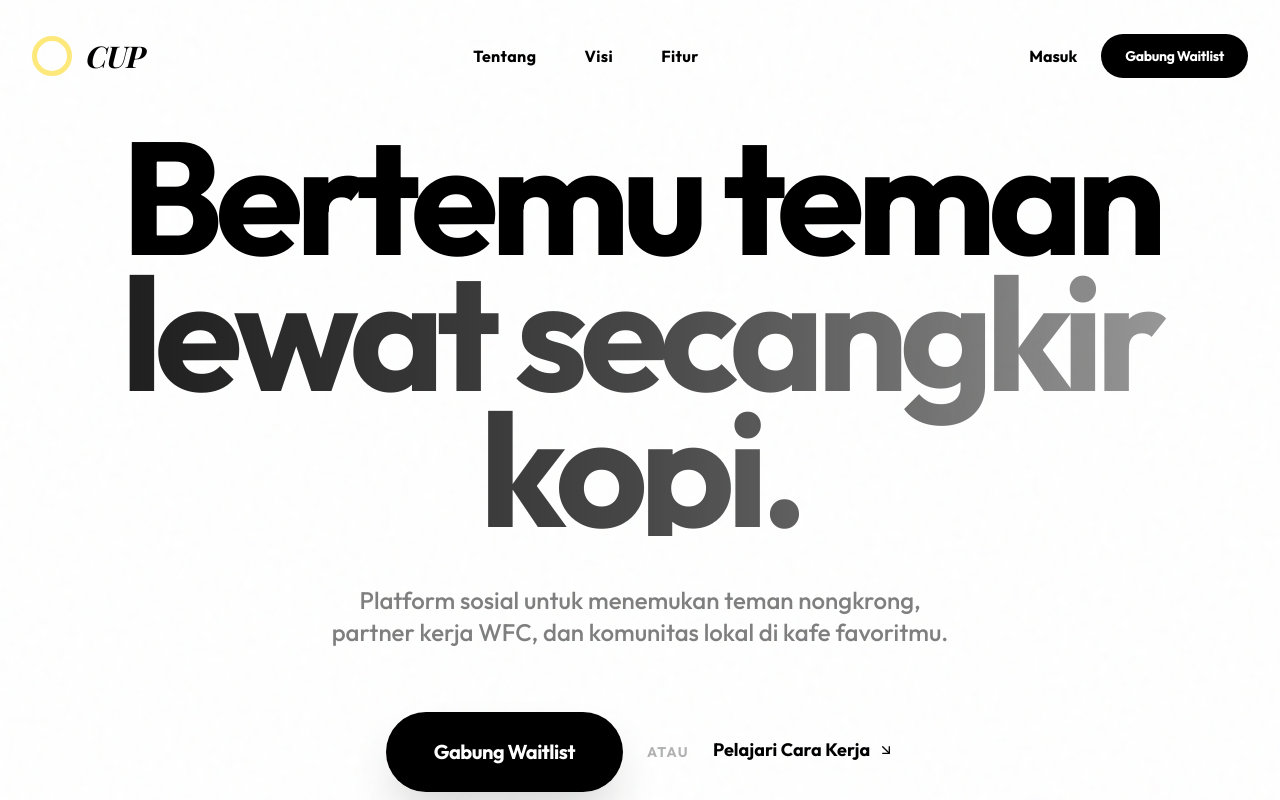
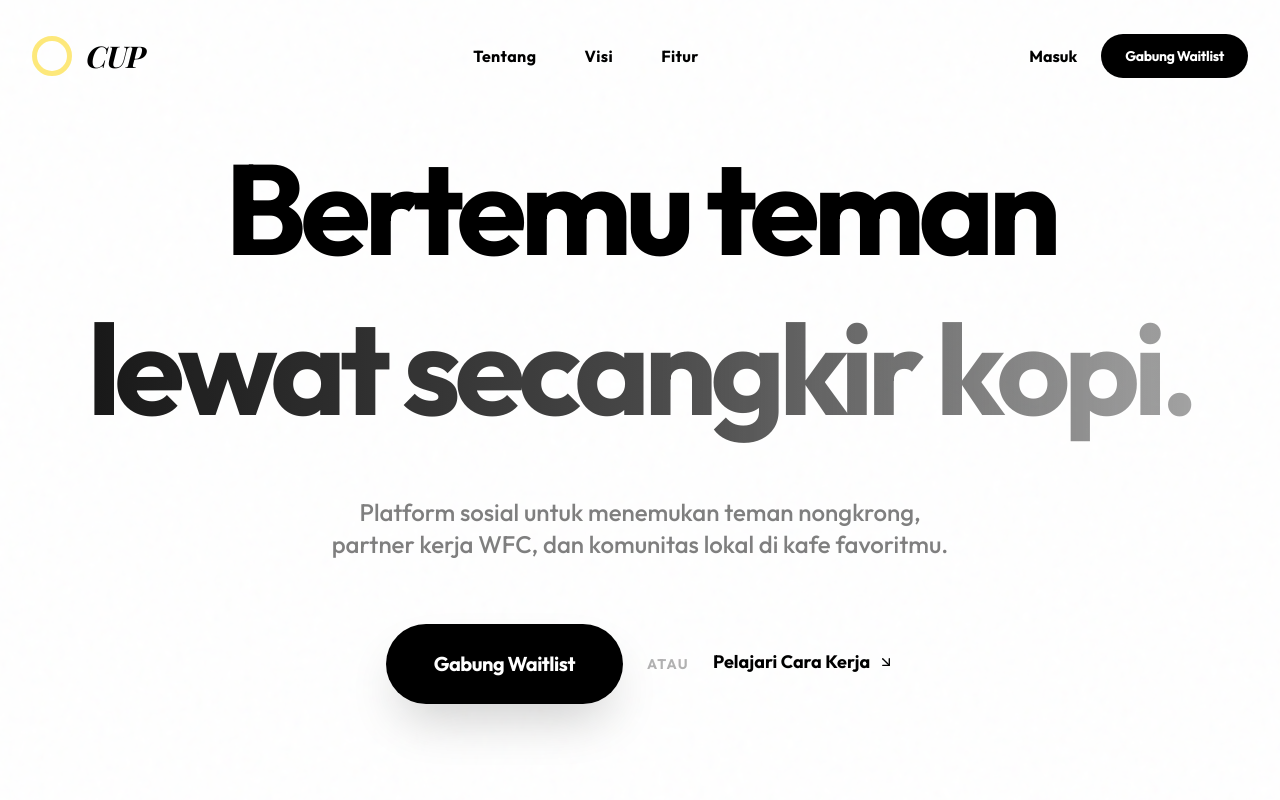
Before and after one commit to heolazz/Coffee-Unite-People, a Next.js app: page / in a window 1280 px wide. Shown: the top 800 px of the page. Built offline with nearby package versions, Linux system fonts and the light colour scheme; a web font is replaced by a local one.

Commit message:
fix: headline text clipping by increasing line-height

```diff
--- a/components/Hero.tsx
+++ b/components/Hero.tsx
@@ -20,7 +20,7 @@ export const Hero: React.FC = () => {
       <div className={`container mx-auto px-4 md:px-8 flex flex-col items-center justify-center text-center z-10 py-12 transition-all duration-1000 transform ${loaded ? 'translate-y-0 opacity-100' : 'translate-y-10 opacity-0'}`}>
 
         {/* Headline - Typography Driven with Gradient Mask */}
-        <h1 className="text-5xl sm:text-5xl md:text-7xl lg:text-[10rem] -mt-20 leading-[1.1] md:leading-[0.85] font-bold tracking-tighter text-black mb-8 md:mb-12 max-w-7xl mx-auto relative px-2">
+        <h1 className="text-5xl sm:text-5xl md:text-7xl lg:text-[8rem] -mt-20 leading-[1.1] md:leading-tight font-bold tracking-tighter text-black mb-8 md:mb-12 max-w-7xl mx-auto relative px-2">
           <span className="block">Bertemu teman</span>
           <span className="block text-mask opacity-90">lewat secangkir kopi.</span>
         </h1>
```
